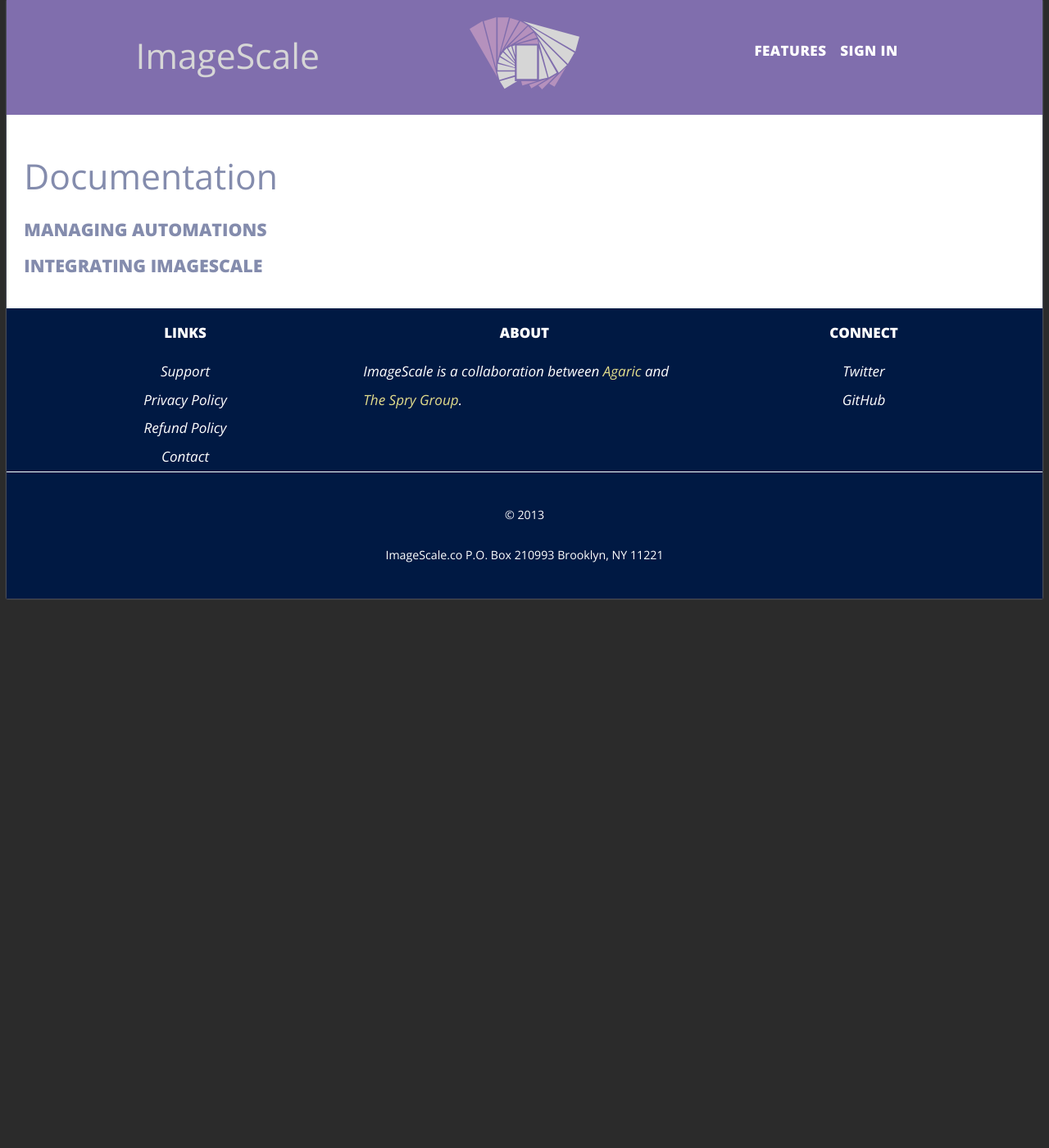
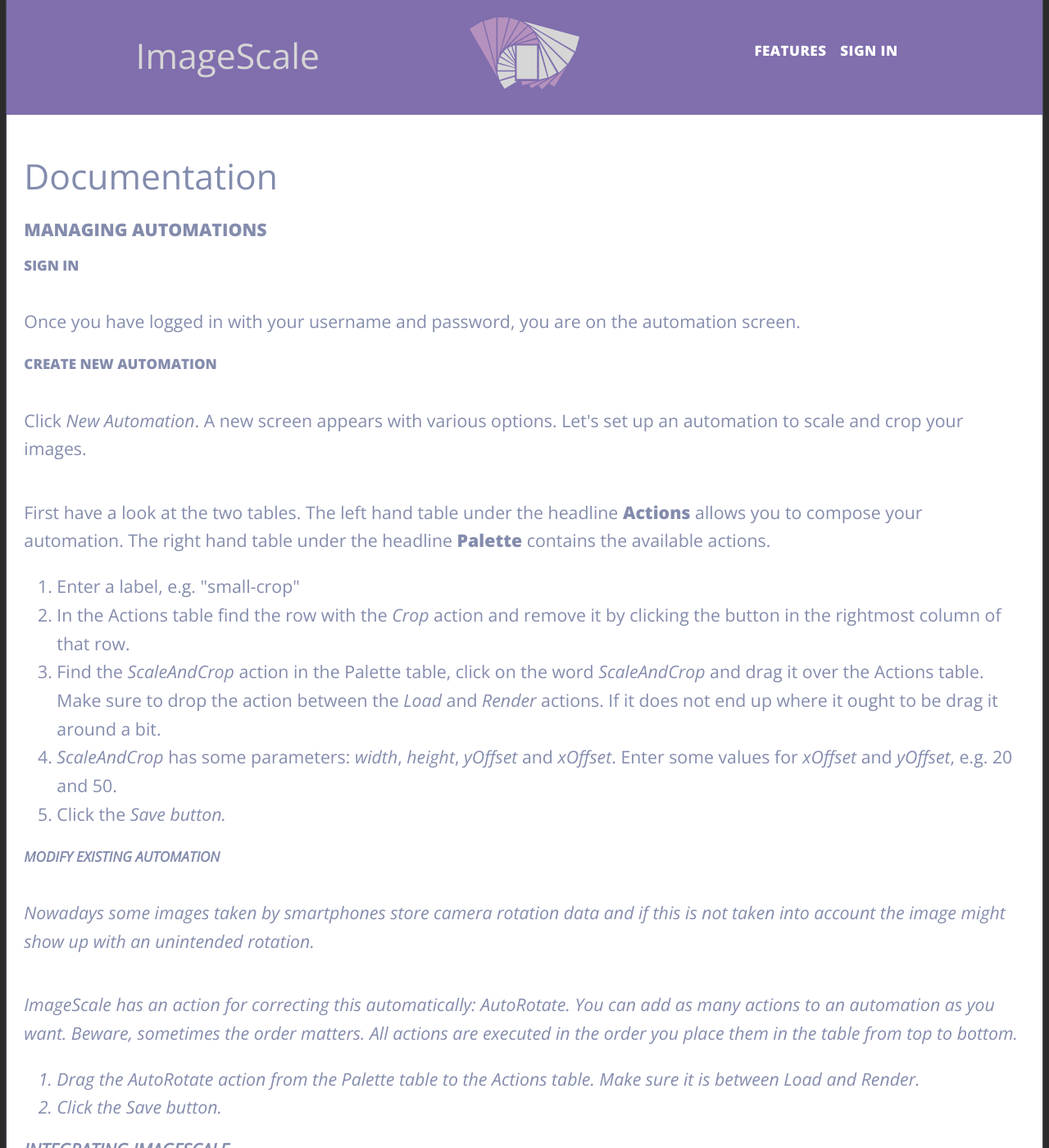
Before and after one commit to freudenberg/imagescale.github.io, a Jekyll site: the page built from documentation.html, in a window 1280 px wide and 1400 px high. Shown: the whole window at 82% size. Built offline with Jekyll 4.4.1, drawn with Linux system fonts in a browser that asks for light colours; Markdown is read by kramdown in place of the engine named in the settings.

Commit message:
Add documentation for the management interface

```diff
--- a/documentation.html
+++ b/documentation.html
@@ -1,9 +1,49 @@
 ---
 layout: default
 ---
-
-    <section class="pane pane-api">
-        <h1>Documentation</h1>
-        <h2>Managing Automations</h2>
-        <h2>Integrating ImageScale</h2>
-    </section>
+<section class="pane pane-api">
+  <h1>Documentation</h1>
+  <h2>Managing Automations</h2>
+  <h3>Sign in</h3>
+  <p>Once you have logged in with your username and password, you are
+    on the automation screen.</p>
+  <h3>Create new automation</h3>
+  <p>Click <em>New Automation</em>. A new screen appears with various
+  options. Let's set up an automation to scale and crop your
+  images.</p>
+  <p>First have a look at the two tables. The left hand table under
+  the headline <strong>Actions</strong> allows you to compose your
+  automation. The right hand table under the
+  headline <strong>Palette</strong> contains the available actions.</p>
+  <ol>
+    <li>Enter a label, e.g. "small-crop"</li>
+    <li>In the Actions table find the row with the <em>Crop</em> action and
+    remove it by clicking the button in the rightmost column of that row.</li>
+    <li>Find the <em>ScaleAndCrop</em> action in the Palette table,
+    click on the word <em>ScaleAndCrop</em> and drag it over the
+    Actions table. Make sure to drop the action between
+    the <em>Load</em> and <em>Render</em> actions. If it does not end
+    up where it ought to be drag it around a bit.</li>
+    <li><em>ScaleAndCrop</em> has some
+    parameters: <em>width</em>, <em>height</em>, <em>yOffset</em>
+    and <em>xOffset</em>. Enter some values for <em>xOffset</em>
+    and <em>yOffset</em>, e.g. 20 and 50.</li>
+    <li>Click the <em>Save<em> button.</li>
+  </ol>
+  <h3>Modify existing automation</h3>
+  <p>Nowadays some images taken by smartphones store camera rotation
+  data and if this is not taken into account the image might show up
+  with an unintended rotation.</p>
+  <p>ImageScale has an action for correcting this
+  automatically: <em>AutoRotate</em>. You can add as many actions to
+  an automation as you want. Beware, sometimes the order matters. All
+  actions are executed in the order you place them in the table from
+  top to bottom.</p>
+  <ol>
+    <li>Drag the <em>AutoRotate</em> action from the Palette table to
+    the Actions table. Make sure it is between <em>Load</em>
+    and <em>Render</em>.</li>
+    <li>Click the <em>Save<em> button.</li>
+  </ol>
+  <h2>Integrating ImageScale</h2>
+</section>
```
